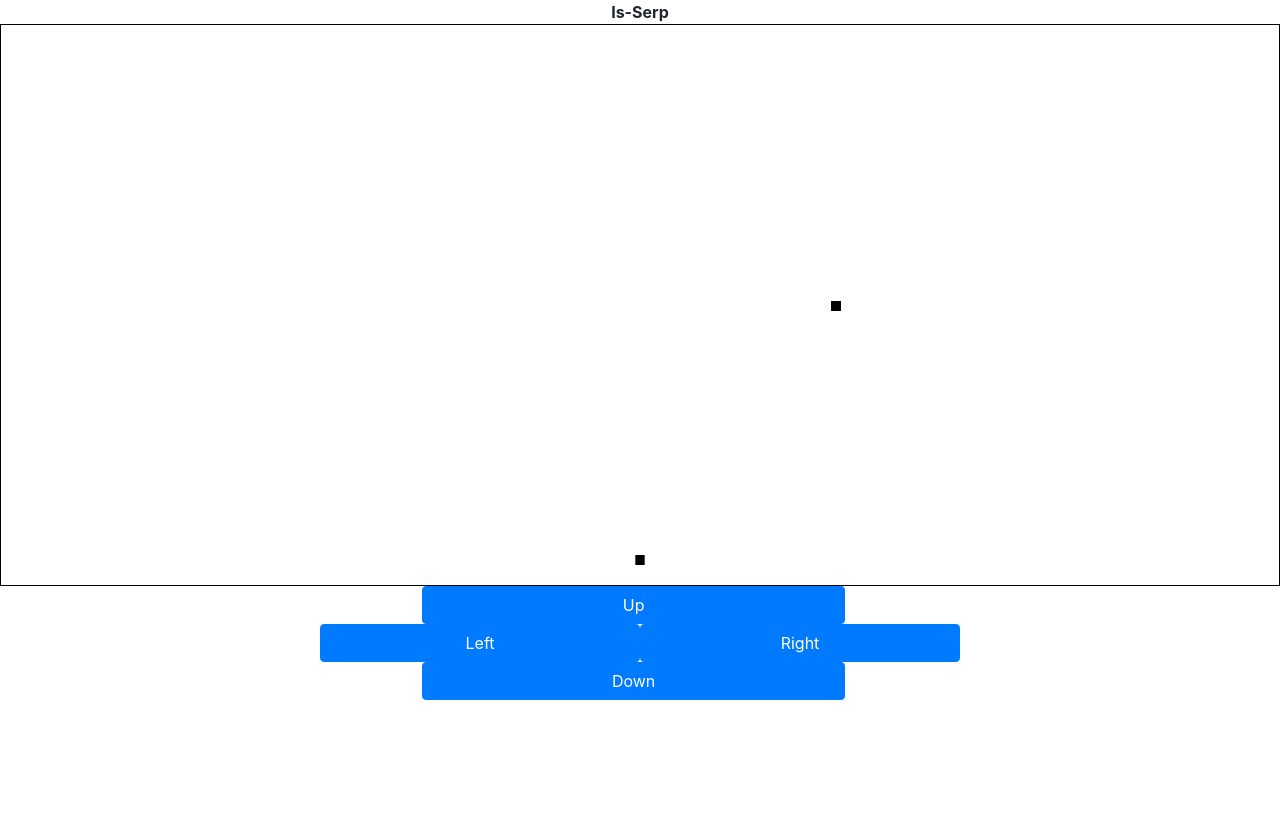
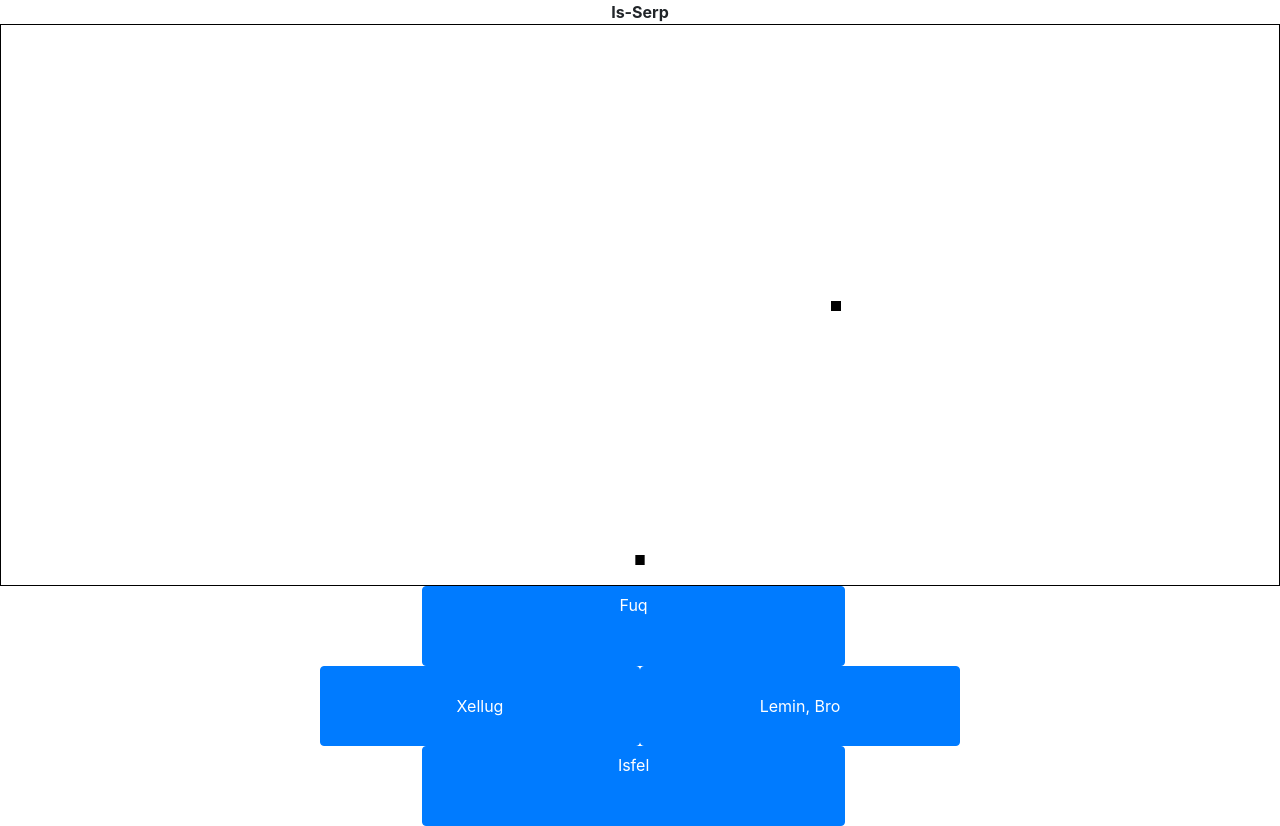
Before and after one commit to georgebonanno/snake-web, a plain HTML site: page index.html in a window 1280 px wide. Before the commit the page ends 800 px from the top, so only its background shows below. Drawn offline with nearby package versions, Linux system fonts and the light colour scheme.

Commit message:
auto size

```diff
--- a/index.html
+++ b/index.html
@@ -15,37 +15,37 @@
 			</canvas>
 		</div>
 	</div>
-	<div style="width:100%;display: block; margin: 0px;overflow: hidden;">
+	<div style="width:100%;height:10%;display: block; margin: 0px;overflow: hidden;">
 		<div style="width:33%;float:left;">
 			&nbsp;
 		</div>
-		<div style="width:33%;float:left;">
-			<span id="upButton" class="btn btn-primary" style="width:100%;">Up</span>
+		<div style="width:33%;float:left;align-items: flex-end;">
+			<span id="upButton" class="btn btn-primary" style="width:100%;height:100%;">Fuq</span>
 		</div>
 		<div style="width:33%;float:left;">
 			&nbsp;
 		</div>
 	</div>
-	<div style="width:100%;display: block; margin: 0px;overflow: hidden;">
+	<div style="width:100%;height:10%;display: block; margin: 0px;overflow: hidden;">
 		<div style="width:25%;float:left;align-items: flex-end;">
 			&nbsp;
 		</div>
 		<div style="width:25%;float:left;align-items: flex-end;">
-			<button id="leftButton" type="button" style="float:right;width: 100%;" class="btn btn-primary">Left</button>
+			<button id="leftButton" type="button" style="float:right;width: 100%;height:100%;" class="btn btn-primary">Xellug</button>
 		</div>
 		<div style="width:25%;float:left;">
-			<button id="rightButton" type="button" style="width: 100%;" class="btn btn-primary">Right</button>
+			<button id="rightButton" type="button" style="width: 100%;height:100%;" class="btn btn-primary">Lemin, Bro</button>
 		</div>
 		<div style="width:25%;float:left;align-items: flex-end;">
 			&nbsp;
 		</div>
 	</div>
-	<div style="width:100%;display: block; margin: 0px;overflow: hidden;">
+	<div style="width:100%;height:10%;display: block; margin: 0px;overflow: hidden;">
 		<div style="width:33%;float:left;">
 			&nbsp;
 		</div>
 		<div style="width:33%;float:left;">
-			<span id="downButton" class="btn btn-primary" style="width:100%;">Down</span>
+			<span id="downButton" class="btn btn-primary" style="width:100%;height:100%;">Isfel</span>
 		</div>
 		<div style="width:33%;float:left;">
 			&nbsp;
```
